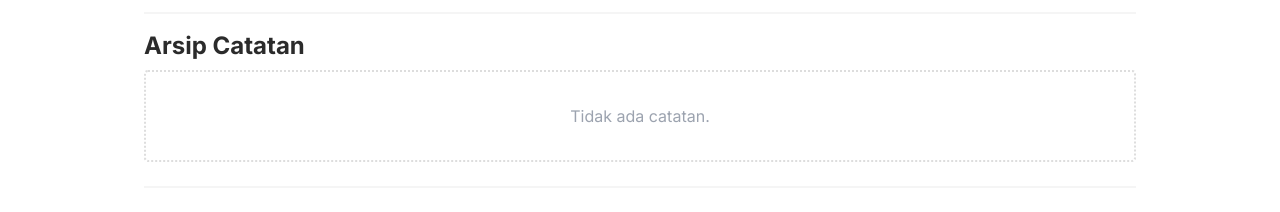
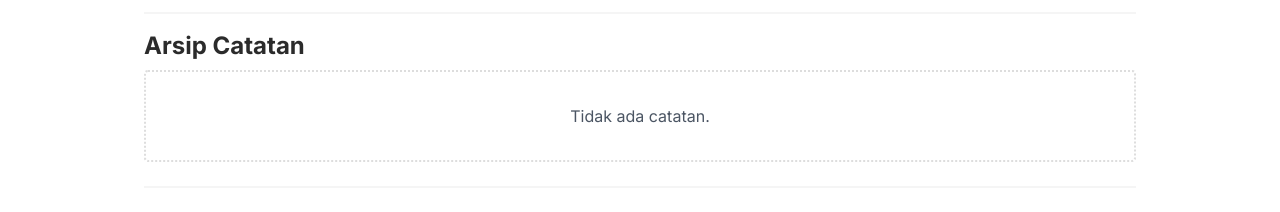
Before and after one commit to mirzaq19/notes-dcd, a React (Vite) app: page /archives in a window 1280 px wide. Shown: the part 196-408 px from the top of the page. Built offline with nearby package versions, Linux system fonts and the light colour scheme.

Commit message:
fix: change empty text color

```diff
--- a/src/components/NoteList.jsx
+++ b/src/components/NoteList.jsx
@@ -18,7 +18,7 @@ const NoteList = ({ className, notes, ...rest }) => {
           ))}
         </div>
       ) : (
-        <p className="text-center border-2 border-dotted border-secondary rounded py-8 text-gray-400">
+        <p className="text-center border-2 border-dotted border-secondary rounded py-8 text-gray-600">
           Tidak ada catatan.
         </p>
       )}
```
